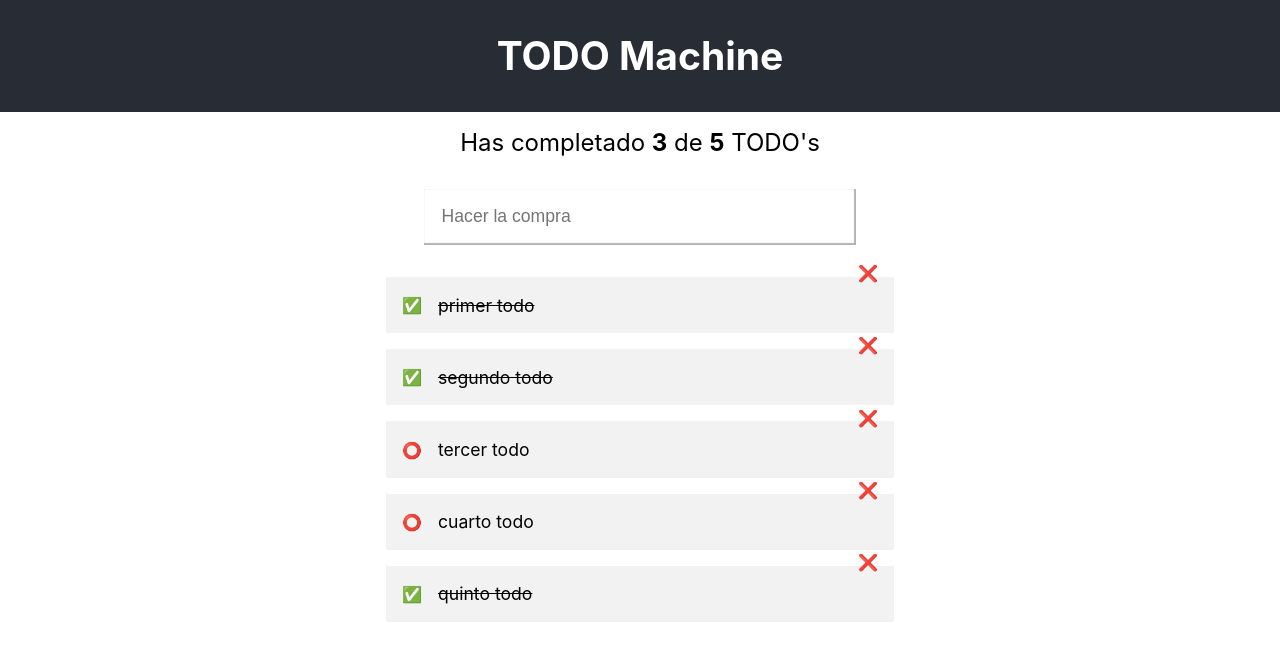
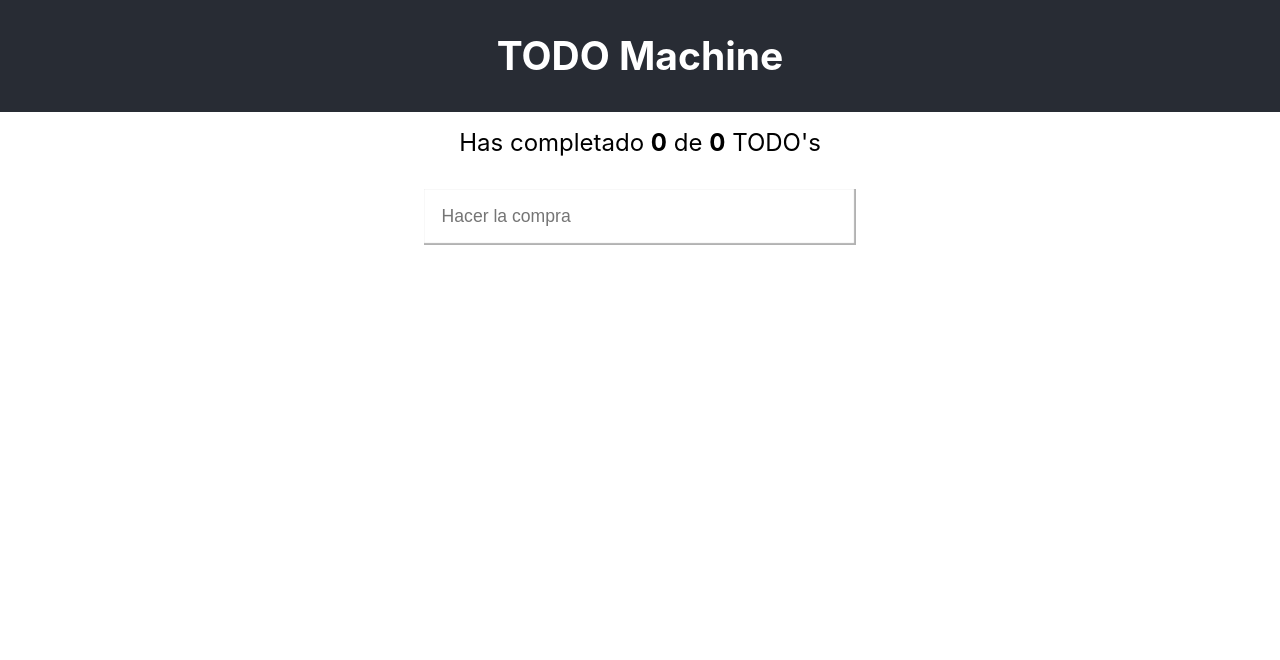
Before and after one commit to cesarforall/curso-react-intro, a React (Create React App) app: page / in a window 1280 px wide. Shown: the top 660 px of the page. Built offline with nearby package versions, Linux system fonts and the light colour scheme.

Commit message:
add data persistence with localStorage

```diff
--- a/src/App.js
+++ b/src/App.js
@@ -6,17 +6,35 @@ import { TodoList } from './components/TodoList'
 
 import './App.css'
 
-const TODOS = [
-  { text: 'primer todo', completed: true },
-  { text: 'segundo todo', completed: true },
-  { text: 'tercer todo', completed: false },
-  { text: 'cuarto todo', completed: false },
-  { text: 'quinto todo', completed: true }
-]
+// const TODOS = [
+//   { text: 'primer todo', completed: true },
+//   { text: 'segundo todo', completed: true },
+//   { text: 'tercer todo', completed: false },
+//   { text: 'cuarto todo', completed: false },
+//   { text: 'quinto todo', completed: true }
+// ]
+
+// localStorage.setItem('TODOS_V1', JSON.stringify(TODOS))
 
 function App () {
-  const [todos, setTodos] = useState(TODOS)
+  const localStorageTODOS = localStorage.getItem('TODOS_V1')
+  let parsedTODOS = []
+
+  if (!localStorageTODOS) {
+    parsedTODOS = []
+    localStorage.setItem('TODOS_V1', JSON.stringify([]))
+  } else {
+    parsedTODOS = JSON.parse(localStorageTODOS)
+  }
+
+  const [todos, setTodos] = useState(parsedTODOS)
   const [searchValue, setSearchValue] = useState('')
+
+  function saveTodos (newTodos) {
+    const stringifiedTODOS = JSON.stringify(newTodos)
+    localStorage.setItem('TODOS_V1', stringifiedTODOS)
+    setTodos(newTodos)
+  }
 
   return (
     <div className='App'>
@@ -26,7 +44,7 @@ function App () {
       <main>
         <TodoCounter todos={todos} />
         <TodoSearch searchValue={searchValue} onSearchValueChange={setSearchValue} />
-        <TodoList todos={todos} onTodosChange={setTodos} searchValue={searchValue} />
+        <TodoList todos={todos} onTodosChange={saveTodos} searchValue={searchValue} />
       </main>
     </div>
   )
```
